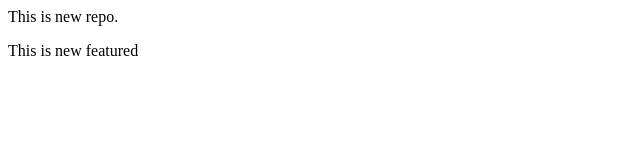
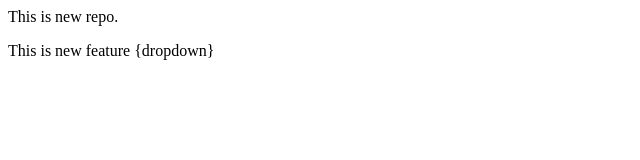
Before and after one commit to sdnyaneshwar/LocalRepoo, a plain HTML site: page index.html in a window 1280 px wide. Shown: the full height of the page, 0-640 px from the left. Drawn offline with Linux system fonts and the light colour scheme.

Commit message:
add drop down

```diff
--- a/index.html
+++ b/index.html
@@ -1,2 +1,2 @@
 <p>This is new repo.</p>
-<p>This is new featured</p>
+<p>This is new feature {dropdown}</p>
```
